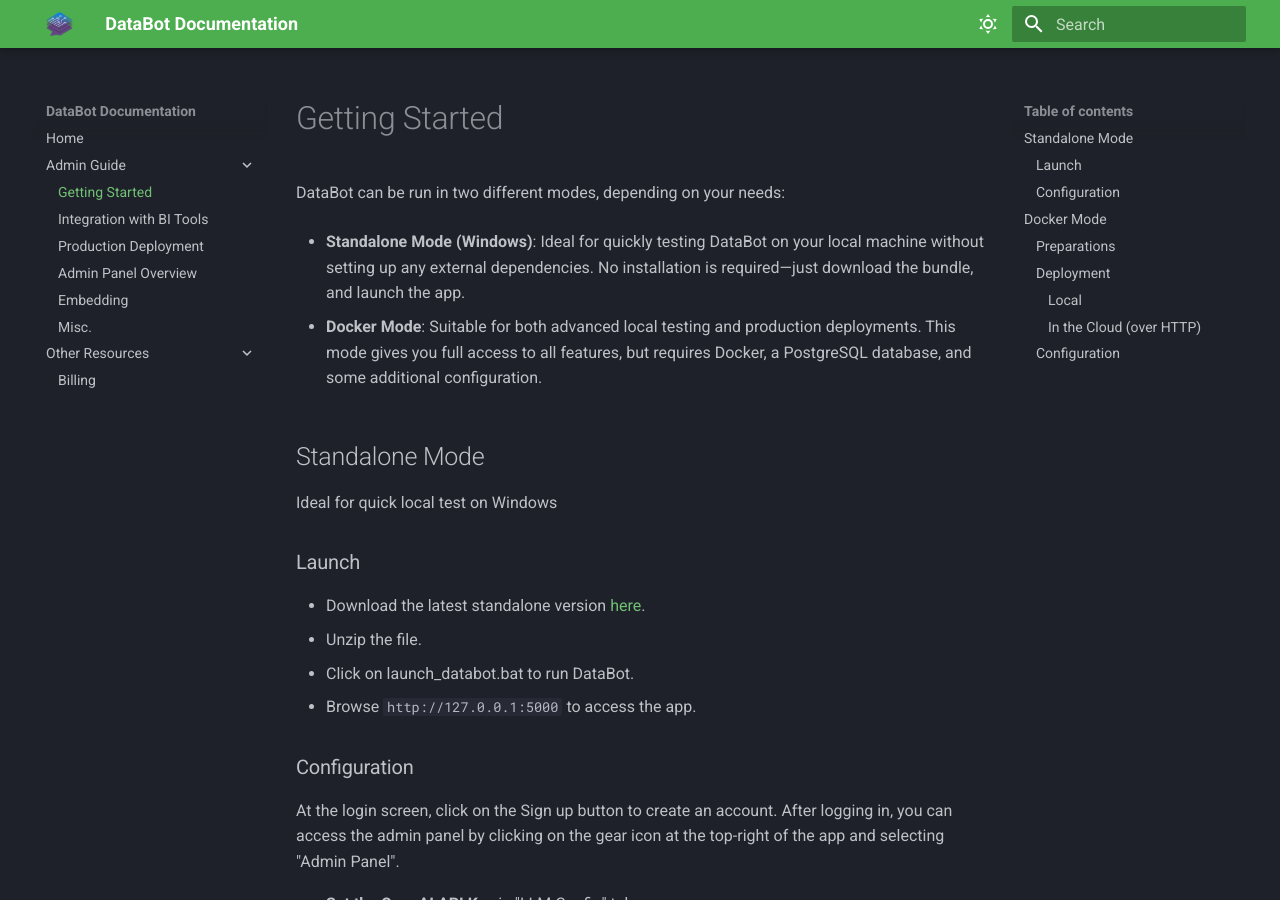
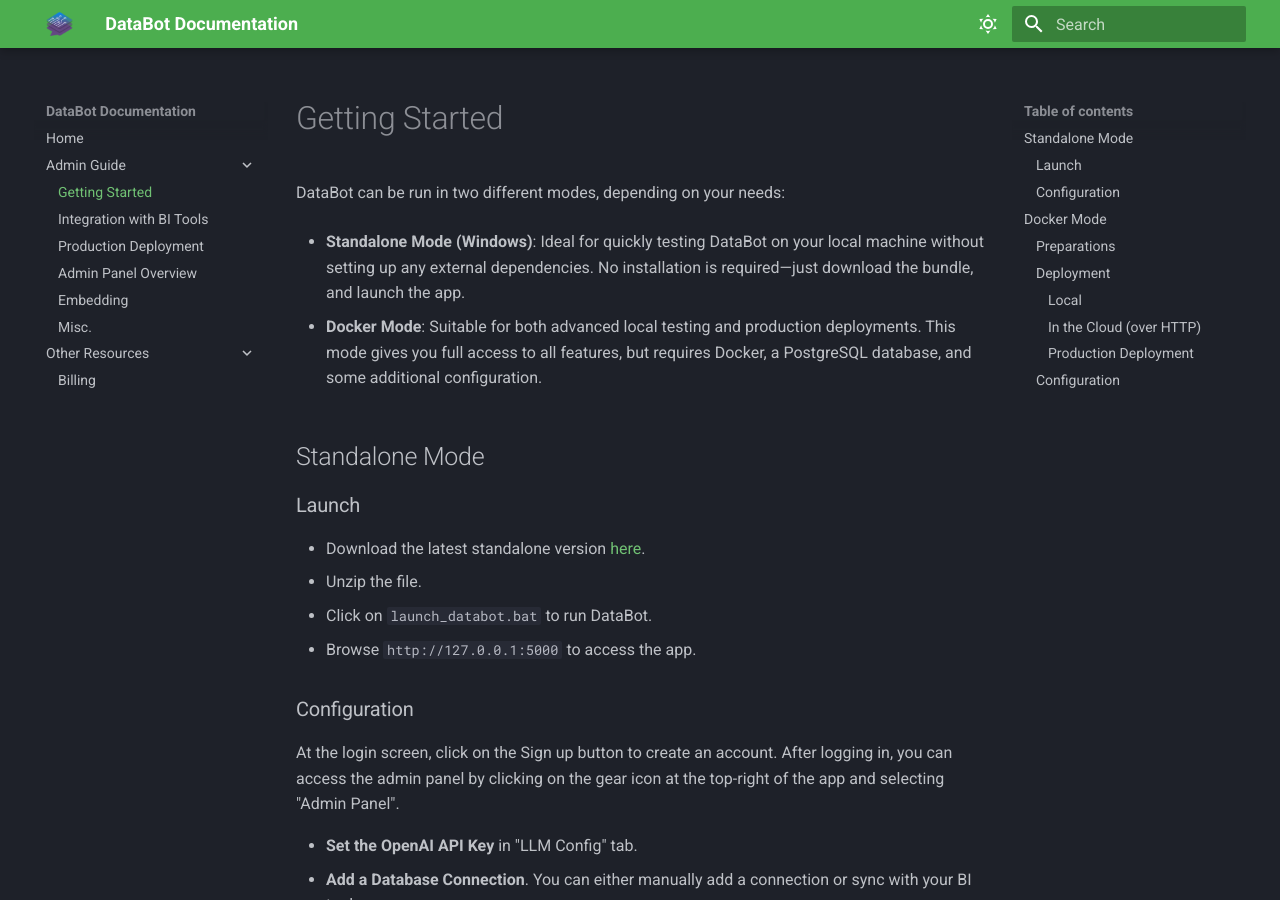
Before and after one commit to Intellimenta/DataBot, an MkDocs documentation site: the page built from docs/admin_guide/getting_started.md, in a window 1280 px wide and 900 px high. Built offline with MkDocs 1.6.1 and Material for MkDocs 9.7.7, drawn with Linux system fonts in a browser that asks for light colours; some of the changed text lies outside the part shown.

Commit message:
update docs

```diff
--- a/docs/admin_guide/getting_started.md
+++ b/docs/admin_guide/getting_started.md
@@ -8,11 +8,11 @@
 
 
 ## Standalone Mode
-Ideal for quick local test on Windows
+
 ### Launch
 - Download the latest standalone version <a href="https://github.com/Intellimenta/DataBot/releases/tag/v3.0" target="_blank">here</a>.
 - Unzip the file.
-- Click on launch_databot.bat to run DataBot.
+- Click on `launch_databot.bat` to run DataBot.
 - Browse `http://127.0.0.1:5000` to access the app.
 
 ### Configuration
@@ -90,6 +90,7 @@
 - If the container status is "Exited", you can use `docker logs <container-id>` to see the logs and troubleshoot the issue.
 - Once the container is running, you can access the app by browsing the public IP address of the EC2 instance. E.g. if the public IP address is 172.30.40.243, then you should browse http://172.30.40.243
 
+#### Production Deployment
 For production deployment (over HTTPS), see [here](./production_deployment.md).
 
 ### Configuration
--- a/mkdocs.yml
+++ b/mkdocs.yml
@@ -38,7 +38,7 @@
         icon: material/weather-night
         name: Light mode
       primary: blue
-      accent: deep orange
+      accent: deep purple
 
 markdown_extensions:
   - admonition
```
Also changed, not shown: docs/index.md (+2 -0 lines).
